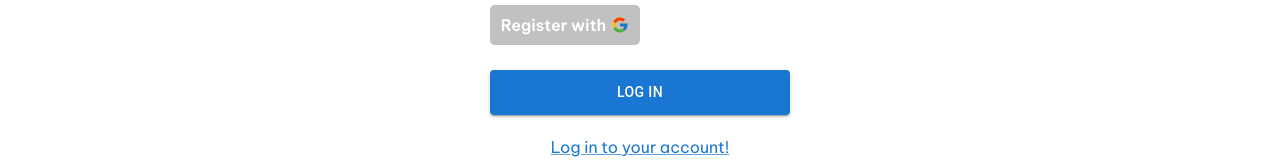
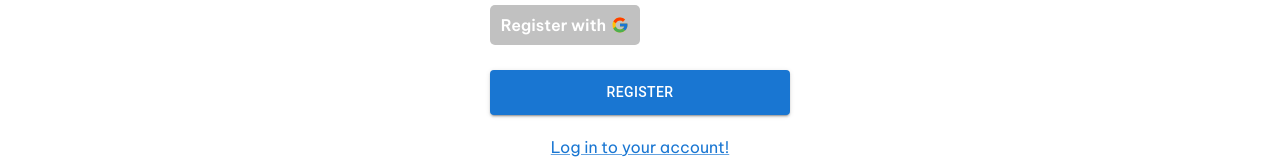
Before and after one commit to thaigithurb/lvt-shop, a Next.js app: page /register in a window 1280 px wide. Shown: the part 475-640 px from the top of the page. Built offline with nearby package versions, Linux system fonts and the light colour scheme; no server answers.

Commit message:
Update RegisterForm.tsx

```diff
--- a/src/app/components/RegisterForm/RegisterForm.tsx
+++ b/src/app/components/RegisterForm/RegisterForm.tsx
@@ -205,7 +205,7 @@ export const RegisterForm = () => {
                         padding: "10px"
                     }}
                 >
-                    Log In
+                    Register
                 </Button>
                 <Link
                     href={"/login"}
```
